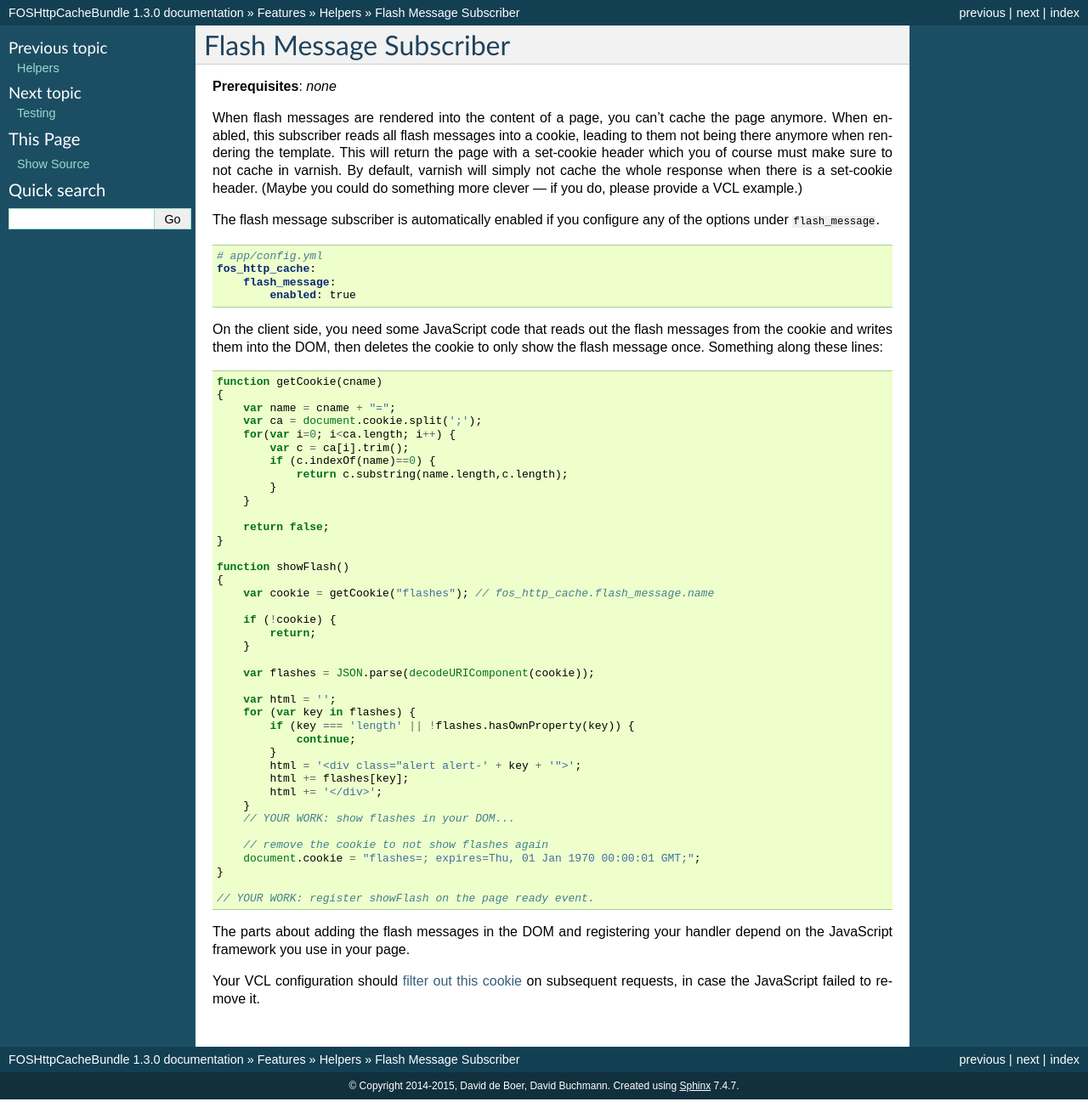
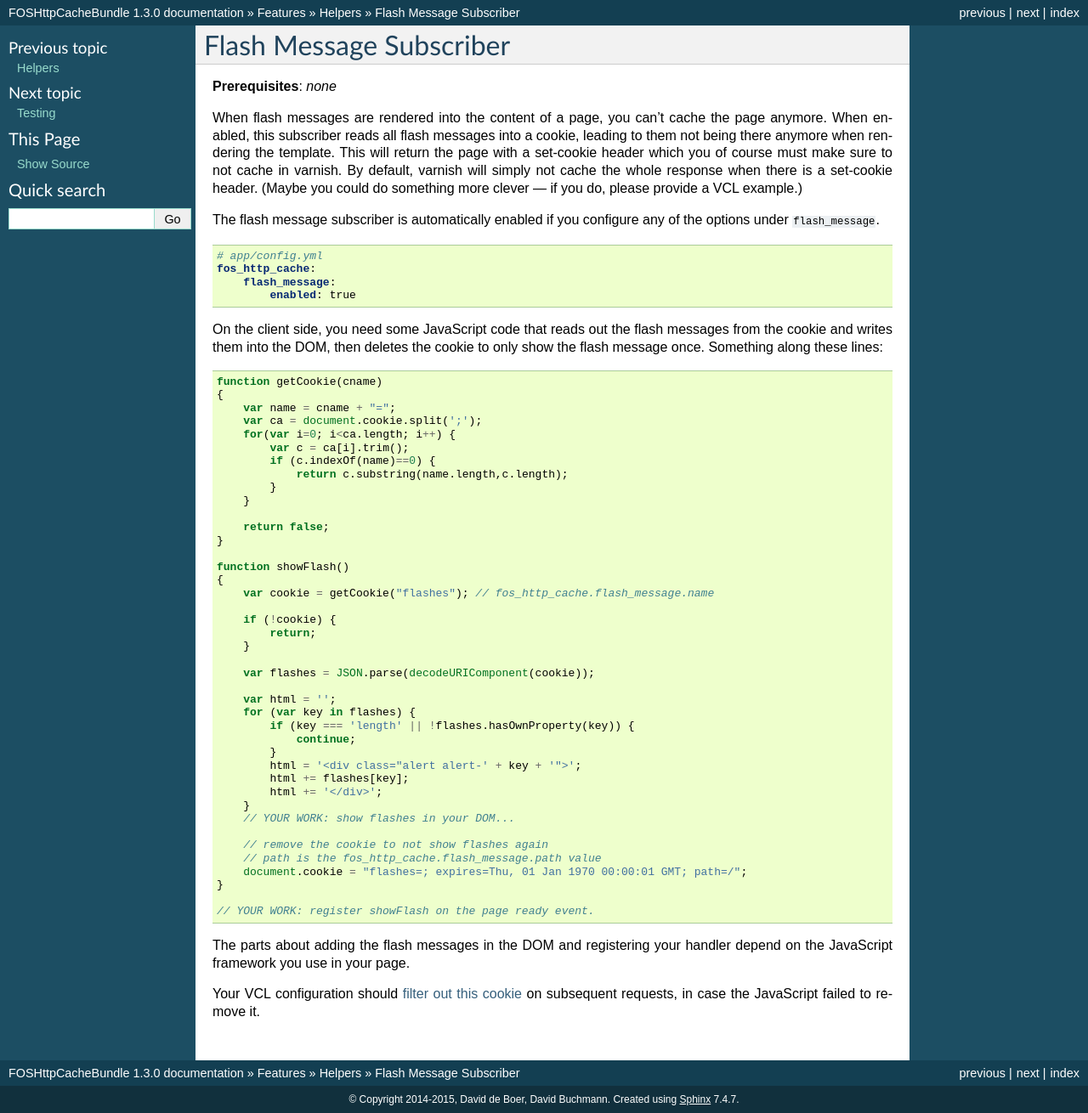
Before and after one commit to FriendsOfSymfony/FOSHttpCacheBundle, a Sphinx documentation site: the page built from Resources/doc/features/helpers/flash-message.rst, in a window 1280 px wide. Shown: the whole page at 85% size. Built offline with Sphinx 7.4.7, drawn with Linux system fonts in a browser that asks for light colours.

Commit message:
flashbag message doc precision

```diff
--- a/Resources/doc/features/helpers/flash-message.rst
+++ b/Resources/doc/features/helpers/flash-message.rst
@@ -63,7 +63,8 @@ to only show the flash message once. Something along these lines:
         // YOUR WORK: show flashes in your DOM...
 
         // remove the cookie to not show flashes again
-        document.cookie = "flashes=; expires=Thu, 01 Jan 1970 00:00:01 GMT;";
+        // path is the fos_http_cache.flash_message.path value
+        document.cookie = "flashes=; expires=Thu, 01 Jan 1970 00:00:01 GMT; path=/";
     }
 
     // YOUR WORK: register showFlash on the page ready event.
```
